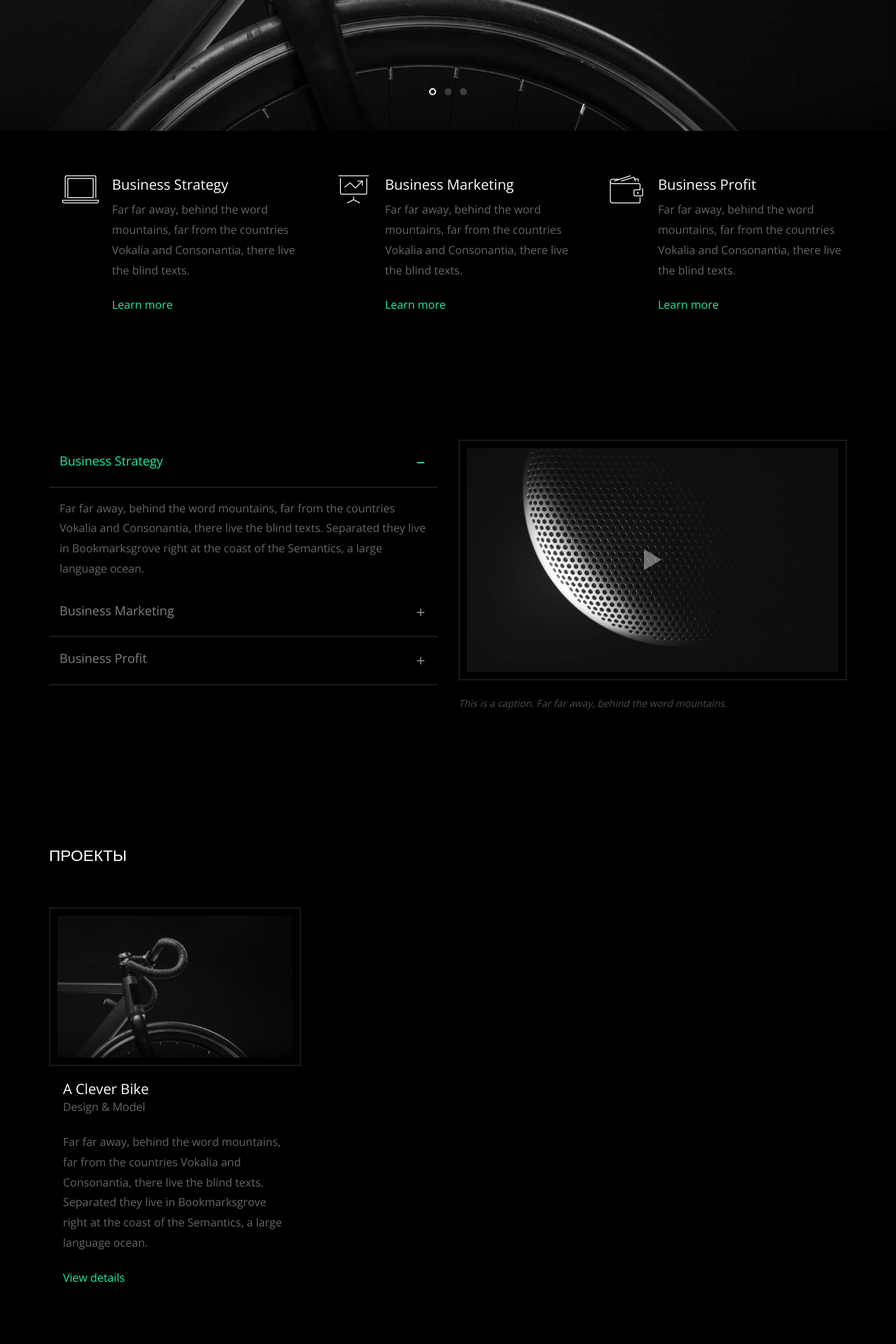
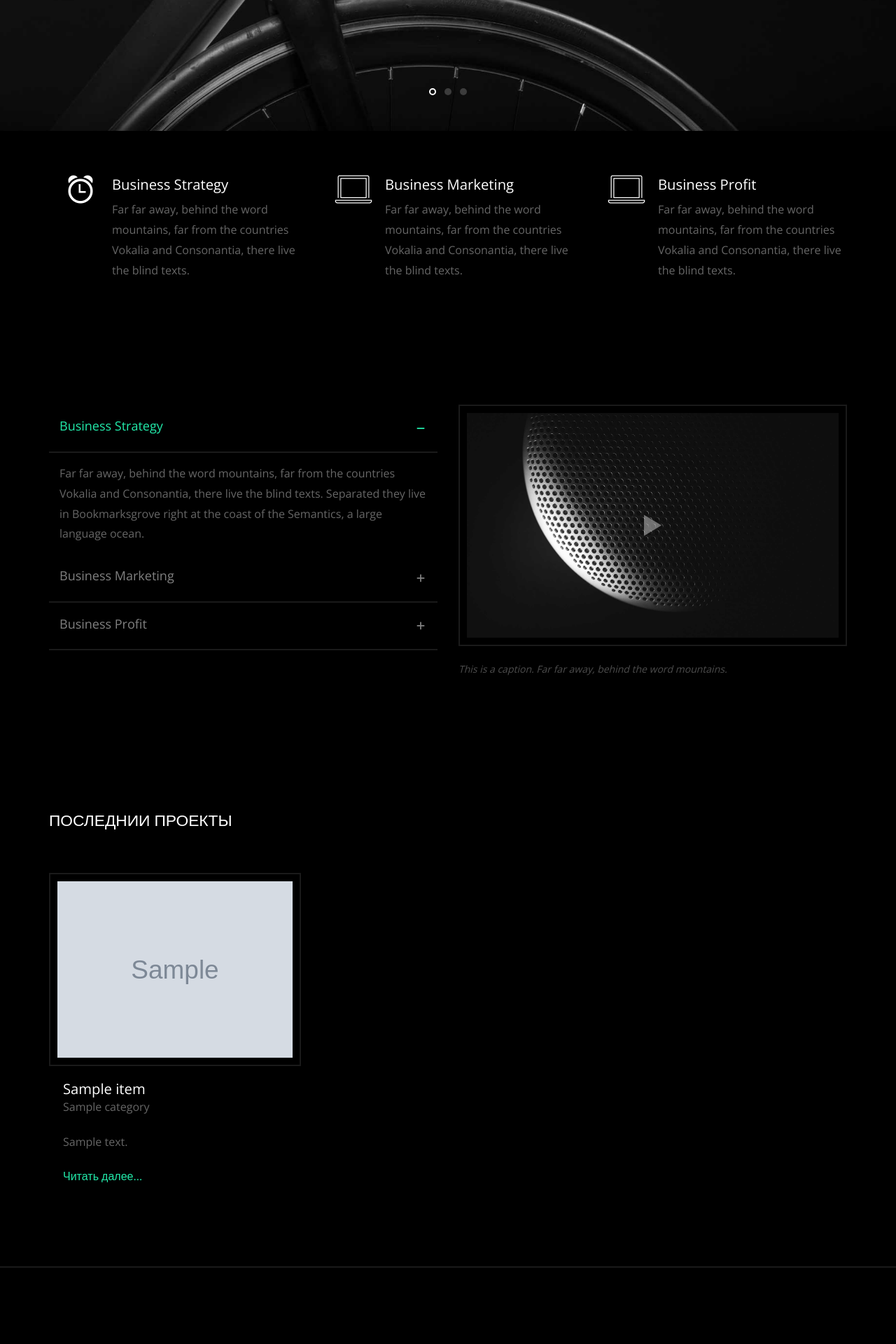
Before and after one commit to dev2033/proger_blog_dj, a Django app: template proger_blog/blog/templates/blog/index.html in a window 1280 px wide. Shown: the part 613-2533 px from the top of the page at 70% size. Run offline with Django 3.2, Linux system fonts and the light colour scheme; the template is opened without the code that fills it: most values are stand-ins (such as "Sample title", 1, 10 or a date in 2020); grey boxes marked "Sample" are stand-in pictures; some libraries are stand-ins or nearby versions; some web fonts are replaced.

Commit message:
рефакторинг шаблонов и моделей

```diff
--- a/proger_blog/blog/admin.py
+++ b/proger_blog/blog/admin.py
@@ -2,7 +2,6 @@ from django import forms
 from django.contrib import admin
 
 from ckeditor_uploader.widgets import CKEditorUploadingWidget
-from django.forms import ModelForm
 
 from django.utils.safestring import mark_safe
 
@@ -41,7 +40,7 @@ class PostAdmin(admin.ModelAdmin):
               'views', 'created_at')
 
     def get_image(self, obj):
-        """Возвращает картинку новости"""
+        """Возвращает картинку новости или нечего"""
         if obj.image:
             return mark_safe(f'<img src="{obj.image.url}" width="75"')
         else:
@@ -72,11 +71,9 @@ class PostAdmin(admin.ModelAdmin):
 #         fields = '__all__'
 
 
-admin.site.register(Category)
 admin.site.register(Post, PostAdmin)
 admin.site.register(Tag, TagAdmin)
 admin.site.register(Project)
 
-
 admin.site.site_title = 'Управление сайтом'
 admin.site.site_header = 'Управление сайтом'
--- a/proger_blog/blog/templates/blog/index.html
+++ b/proger_blog/blog/templates/blog/index.html
@@ -1,5 +1,7 @@
 {% extends 'base.html' %}
 {% load static %}
+
+{% block title %} {{ title }} {% endblock %}
 
 {% block content %}
 
@@ -53,12 +55,12 @@
       <div class="service left-icon probootstrap-animate">
 
         <div class="icon">
-          <i class="icon-laptop3"></i>
+          <i class="icon-alarm"></i>
         </div>
         <div class="text">
           <h3 class="heading">Business Strategy</h3>
           <p>Far far away, behind the word mountains, far from the countries Vokalia and Consonantia, there live the blind texts. </p>
-          <p><a href="single-page.html">Learn more</a></p>
+
         </div>
 
       </div>
@@ -66,24 +68,24 @@
     <div class="col-md-4">
       <div class="service left-icon probootstrap-animate">
         <div class="icon">
-          <i class="icon-presentation"></i>
+          <i class="icon-laptop3"></i>
         </div>
         <div class="text">
           <h3 class="heading">Business Marketing</h3>
           <p>Far far away, behind the word mountains, far from the countries Vokalia and Consonantia, there live the blind texts. </p>
-          <p><a href="single-page.html">Learn more</a></p>
+
         </div>
       </div>
     </div>
     <div class="col-md-4">
       <div class="service left-icon probootstrap-animate">
         <div class="icon">
-          <i class="icon-wallet2"></i>
+          <i class="icon-laptop3"></i>
         </div>
         <div class="text">
           <h3 class="heading">Business Profit</h3>
           <p>Far far away, behind the word mountains, far from the countries Vokalia and Consonantia, there live the blind texts. </p>
-          <p><a href="single-page.html">Learn more</a></p>
+
         </div>
       </div>
     </div>
@@ -167,24 +169,32 @@
 <div class="container">
   <div class="row">
     <div class="col-md-12 section-heading probootstrap-animate">
-      <h2>Проекты</h2>
+      <h2>Последнии проекты</h2>
     </div>
   </div>
   <div class="row">
     <!--===========================Последнии 3 проекта===========================-->
+      {% for item in last_projects %}
     <div class="col-md-4 probootstrap-animate">
       <div class="probootstrap-card">
         <div class="probootstrap-card-media">
-          <a href="single-page.html"><img src="{% static 'img/slider_1.jpg' %}" class="img-responsive img-border" alt="Free HTML5 Template by uicookies.com"></a>
+          <a href="single-page.html">
+              {% if item.image %}
+              <img src="{{ item.image.url }}" class="img-responsive img-border" alt="Free HTML5 Template by uicookies.com">
+              {% else %}
+              <img src="https://w-dog.ru/wallpapers/0/2/432904767798717/privet-tek-texnologii-plata-mozg.jpg" class="img-responsive img-border" alt="Free HTML5 Template by uicookies.com">
+              {% endif %}
+          </a>
         </div>
         <div class="probootstrap-card-text">
-          <h2 class="probootstrap-card-heading mb0">A Clever Bike</h2>
-          <p class="category">Design &amp; Model</p>
-          <p>Far far away, behind the word mountains, far from the countries Vokalia and Consonantia, there live the blind texts. Separated they live in Bookmarksgrove right at the coast of the Semantics, a large language ocean.</p>
-          <p><a href="single-page.html">View details</a></p>
+          <h2 class="probootstrap-card-heading mb0">{{ item.name }}</h2>
+          <p class="category">{{ item.category }}</p>
+          <p>{{ item.content|truncatewords_html:20|safe }}</p>
+          <p><a href="single-page.html">Читать далее...</a></p>
         </div>
       </div>
     </div>
+      {% endfor %}
     <!--===========================Последнии 3 проекта===========================-->
   </div>
 </div>
--- a/proger_blog/blog/views.py
+++ b/proger_blog/blog/views.py
@@ -1,4 +1,3 @@
-from django.shortcuts import render
 from django.views.generic import ListView
 
 from .models import Project
@@ -15,4 +14,8 @@ class Home(ListView):
 
     def get_context_data(self, *, object_list=None, **kwargs):
         context = super().get_context_data(**kwargs)
+        context['title'] = 'Proger Blog : Главная'
+        projects = context['projects']
+        # показывает 3 последних проекта
+        context['last_projects'] = projects.order_by('-id')[:3]
         return context
--- a/proger_blog/templates/base.html
+++ b/proger_blog/templates/base.html
@@ -6,7 +6,7 @@
   <head>
     <meta charset="utf-8">
     <meta name="viewport" content="width=device-width, initial-scale=1">
-    <title>uiCookies:Black &mdash; Free Bootstrap Theme, Free Responsive Bootstrap Website Template</title>
+    <title>{% block title %} {% endblock %}</title>
     <meta name="description" content="Free Bootstrap Theme by uicookies.com">
     <meta name="keywords" content="free website templates, free bootstrap themes, free template, free bootstrap, free website template">
 
@@ -42,6 +42,7 @@
   <div class="gototop js-top">
     <a href="#" class="js-gotop"><i class="icon-chevron-thin-up"></i></a>
   </div>
+
   <script src="{% static 'js/scripts.min.js' %}"></script>
   <script src="{% static 'js/main.min.js' %}"></script>
   <script src="{% static 'js/custom.js' %}"></script>
```
Also changed, not shown: proger_blog/blog/models.py (+11 -27 lines), proger_blog/blog/migrations/0004_auto_20210313_1245.py (added), proger_blog/blog/migrations/0005_auto_20210313_1246.py (added), proger_blog/blog/migrations/0006_project_project_technology.py (added), proger_blog/blog/migrations/0007_delete_category.py (added), proger_blog/blog/migrations/0008_auto_20210313_1852.py (added).
